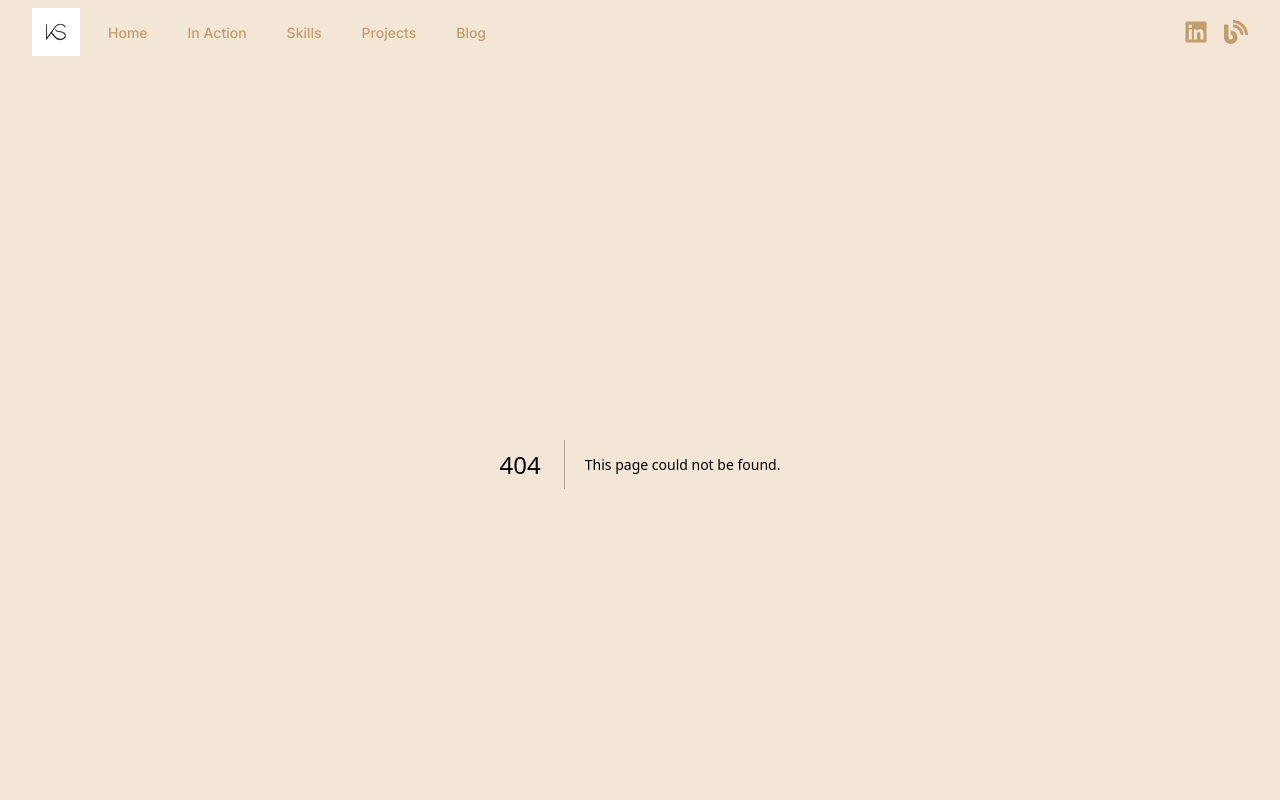
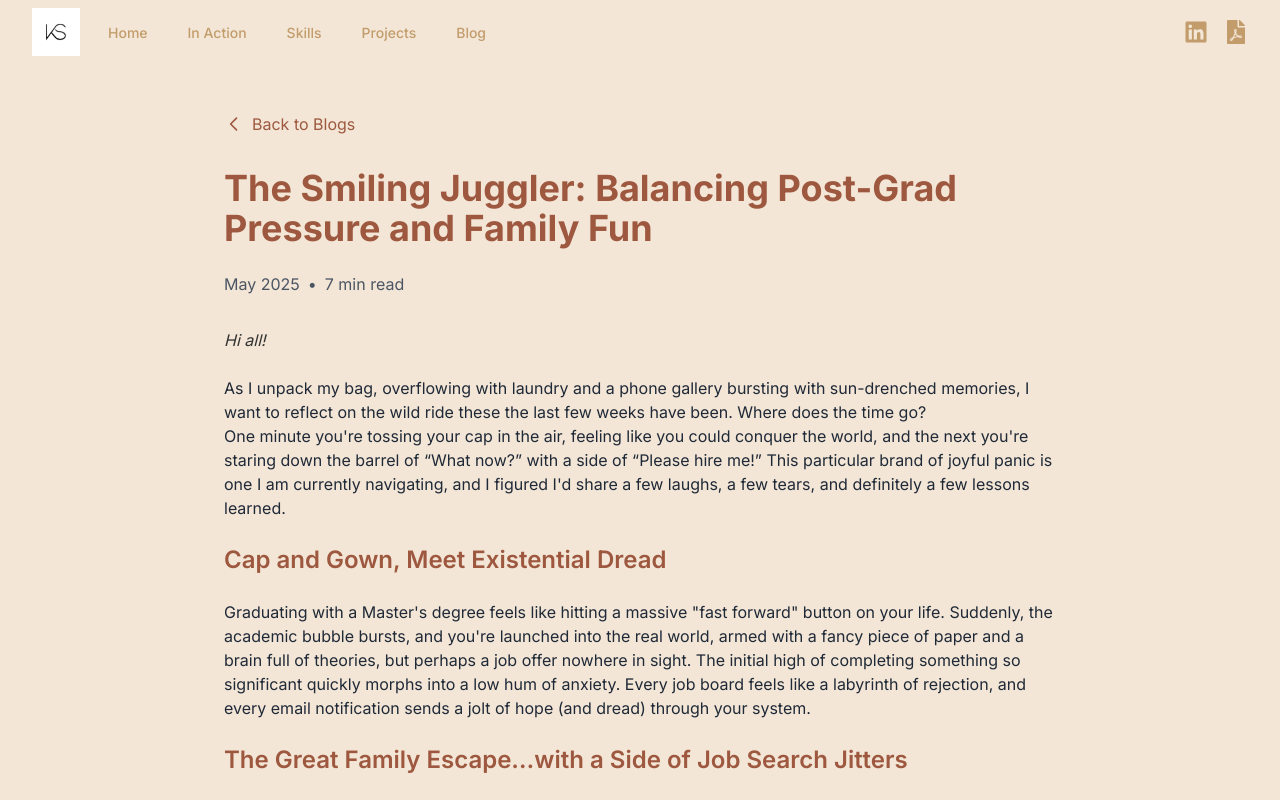
Before and after one commit to khushi2609/khushimshah_website, a Next.js app: page /blog/the-smiling-juggler in a window 1280 px wide. Before the commit this address had no page. Shown: the top 800 px of the page. Built offline with nearby package versions, Linux system fonts and the light colour scheme.

Commit message:
new blog and resume button

```diff
--- a/src/app/blog/page.tsx
+++ b/src/app/blog/page.tsx
@@ -13,11 +13,18 @@ interface BlogPost {
 
 const blogPosts: BlogPost[] = [
   {
-    slug: 'jmrc-hohenfels-germany',
-    title: 'Exploring Military Innovations: My Trip to JMRC in Hohenfels, Germany',
-    excerpt: 'A firsthand account of my experience at the Joint Multinational Readiness Center.',
-    date: 'December 2023',
-    readTime: '8 min read',
+    slug: 'the-smiling-juggler',
+    title: 'The Smiling Juggler: Balancing Post-Grad Pressure and Family Fun',
+    excerpt: 'Handling a dual-boot brain: switching between enjoying family time and being in job-hunt overdrive',
+    date: 'May 2025',
+    readTime: '7 min read',
+  },
+  {
+    slug: 'from-chai-to-cappuccino',
+    title: 'From Chai to Cappuccino: My Hilarious, Heartwarming (and Slightly Tipsy) US Adventure so far',
+    excerpt: 'Navigating the cultural shifts and personal growth from India to the US, one cup at a time.',
+    date: 'April 2025',
+    readTime: '10 min read',
   },
   {
     slug: 'Internship-Hunt',
@@ -27,18 +34,19 @@ const blogPosts: BlogPost[] = [
     readTime: '10 min read',
   },
   {
-    slug: 'from-chai-to-cappuccino',
-    title: 'From Chai to Cappuccino: My Hilarious, Heartwarming (and Slightly Tipsy) US Adventure so far',
-    excerpt: 'Navigating the cultural shifts and personal growth from India to the US, one cup at a time.',
-    date: 'April 2025',
-    readTime: '10 min read',
+    slug: 'jmrc-hohenfels-germany',
+    title: 'Exploring Military Innovations: My Trip to JMRC in Hohenfels, Germany',
+    excerpt: 'A firsthand account of my experience at the Joint Multinational Readiness Center.',
+    date: 'December 2023',
+    readTime: '8 min read',
   },
-  // Add more blog posts here as you create them
 ];
 
 export default function BlogPage() {
   const getCoverImagePath = (slug: string) => {
     switch (slug) {
+      case 'the-smiling-juggler':
+        return '/blog/the-smiling-juggler/coverphoto.jpg';
       case 'jmrc-hohenfels-germany':
         return '/blog/jmrc/PolandSiteTank.jpg';
       case 'Internship-Hunt':
--- /dev/null
+++ b/src/app/blog/the-smiling-juggler/page.tsx
@@ -0,0 +1,59 @@
+import Image from 'next/image';
+import Link from 'next/link';
+
+export default function TheSmilingJugglerBlogPost() {
+  return (
+    <main className="min-h-screen bg-background px-4 sm:px-8 lg:px-12 pb-16">
+      <div className="max-w-4xl mx-auto px-4 sm:px-6 lg:px-8 py-12">
+        <Link href="/blog" className="inline-flex items-center text-accent hover:text-primary mb-8 group">
+          <svg
+            className="w-5 h-5 mr-2 group-hover:-translate-x-1 transition-transform"
+            fill="none"
+            stroke="currentColor"
+            viewBox="0 0 24 24"
+          >
+            <path strokeLinecap="round" strokeLinejoin="round" strokeWidth={2} d="M15 19l-7-7 7-7" />
+          </svg>
+          Back to Blogs
+        </Link>
+
+        <article className="prose prose-lg max-w-none">
+          <h1 className="text-4xl font-bold text-accent mb-6">
+            The Smiling Juggler: Balancing Post-Grad Pressure and Family Fun
+          </h1>
+          <div className="flex items-center text-gray-600 mb-8">
+            <time>May 2025</time>
+            <span className="mx-2">•</span>
+            <span>7 min read</span>
+          </div>
+          <i> Hi all!</i> <br></br><br></br>
+          <p className="text-gray-800 mb-6">
+          As I unpack my bag, overflowing with laundry and a phone gallery bursting with sun-drenched memories, I want to reflect on the wild ride these the last few weeks have been. Where does the time go? <br></br>
+          One minute you&apos;re tossing your cap in the air, feeling like you could conquer the world, and the next you&apos;re staring down the barrel of “What now?” with a side of “Please hire me!” This particular brand of joyful panic is one I am currently navigating, and I figured I&apos;d share a few laughs, a few tears, and definitely a few lessons learned.
+          </p>
+          <h6 className="text-2xl font-semibold text-accent mb-6">Cap and Gown, Meet Existential Dread</h6>
+          <p className="text-gray-800 mb-6">
+            Graduating with a Master&apos;s degree feels like hitting a massive &quot;fast forward&quot; button on your life. Suddenly, the academic bubble bursts, and you&apos;re launched into the real world, armed with a fancy piece of paper and a brain full of theories, but perhaps a job offer nowhere in sight. The initial high of completing something so significant quickly morphs into a low hum of anxiety. Every job board feels like a labyrinth of rejection, and every email notification sends a jolt of hope (and dread) through your system.
+          </p>
+          <h6 className="text-2xl font-semibold text-accent mb-6">The Great Family Escape…with a Side of Job Search Jitters</h6>
+          <p className="text-gray-800 mb-6">
+          Just as the job search anxiety was reaching peak performance, my family, bless their well-meaning hearts, decided it was time for a much-needed trip. &quot;A break will do you good!&quot; they said. And they were right, mostly. There&apos;s nothing quite like trying to enjoy a picturesque beach view while silently drafting cover letters in your head, or laughing at a silly family anecdote while a tiny voice whispers, &quot;Did you check LinkedIn in the last five minutes?&quot; <br></br>
+          <br></br> You see, the worry is a sneaky little devil. It doesn&apos;t care if you&apos;re on a roller coaster or enjoying a delicious meal. It pops up at the most inconvenient times, reminding you of the ticking clock, the dwindling savings, and the ever-present question, &quot;Am I doing enough?&quot; <br></br>
+          <br></br>And so, you master the art of the smile. The &quot;everything is fine, I&apos;m just enjoying this moment&quot; smile. You laugh a little louder, engage a little more, and try your absolute best not to let the undercurrent of panic show. Because, let&apos;s be honest, who wants to be that person who brings down the vacation vibe with their career woes? You try not to pass the worries to your family, who are just trying to celebrate your achievement and enjoy some quality time. It&apos;s a delicate dance, balancing genuine enjoyment with the constant mental to-do list of job applications and follow-ups.
+        <br></br>
+        </p>
+        <h6 className="text-2xl font-semibold text-accent mb-6">Lessons Learned on the Road (and in the Job Search Trenches)</h6>
+        But amidst the internal turmoil, something remarkable happens. You start to realize a few things:
+       <br></br>
+        <ul className="list-disc pl-6 mb-6 text-gray-800">
+            <li className="mb-3">	<i><b>Breaks aren&apos;t a luxury, they&apos;re a necessity:</b></i> Even if your brain is screaming &quot;Work! Apply! Network!&quot;, taking a genuine break, even for a few days, can actually recharge your batteries and give you a fresh perspective. You might even come up with a brilliant new approach to your job search while staring at a waterfall.</li>
+            <li className="mb-3">   <i><b>It&apos;s okay to not be okay (but let&apos;s try not to broadcast it 24/7): </b></i> While you might be internally spiraling, acknowledging your feelings without letting them consume every interaction is key. Vent to a trusted friend, journal, or scream into a pillow (been there, done that) – just pick your moments and your audience. </li>
+            <li className="mb-3">   <i><b>Family is your anchor: </b></i> Even if they don&apos;t fully grasp the intensity of the job search, their presence, their love, and their insistence on &quot;fun&quot; can be incredibly grounding. They remind you that there&apos;s more to life than your next interview. </li>
+            <li className="mb-3"> <i><b>This too shall pass: </b></i> I can&apos;t stress this enough.Every single person who has ever graduated has gone through some version of this. The anxiety is temporary, and the right opportunity will come along.</li>
+        </ul>
+        So, if you&apos;re out there, fresh out of your Master&apos;s, trying to juggle between a family trip and job applications or refreshing your email every 30 seconds, know this: You&apos;re not alone. It&apos;s a wild, sometimes unsettling, but ultimately a transformative journey (or at least I hope it is). Embrace the chaos, master the smile, and most importantly, remember to give yourself the well-deserved break you&apos;ve earned. Your future self (and your sanity) will thank you.
+        </article>
+      </div>
+    </main>
+  );
+}
--- a/src/components/Navigation/Navbar.tsx
+++ b/src/components/Navigation/Navbar.tsx
@@ -2,7 +2,7 @@
 
 import Link from 'next/link';
 import { usePathname } from 'next/navigation';
-import { FaLinkedin, FaBlog } from 'react-icons/fa';
+import { FaLinkedin, FaFilePdf } from 'react-icons/fa';
 import Image from 'next/image';
 
 export default function Navbar() {
@@ -97,12 +97,13 @@ export default function Navbar() {
                 <FaLinkedin className="h-6 w-6" />
               </a>
               <a
-                href="https://shahkhushimitesh.blogspot.com/"
+                href="https://drive.google.com/file/d/1WqHuGttc0JLKSc-yyoyngl1pTjgl4X5t/view?usp=sharing"
                 target="_blank"
                 rel="noopener noreferrer"
                 className="text-primary hover:text-accent"
+                aria-label="Resume"
               >
-                <FaBlog className="h-6 w-6" />
+                <FaFilePdf className="h-6 w-6" />
               </a>
             </div>
           </div>
```
Also changed, not shown: public/blog/the-smiling-juggler/coverphoto.jpg (added), 1 other file (tests, documents, lock files or other folders).
